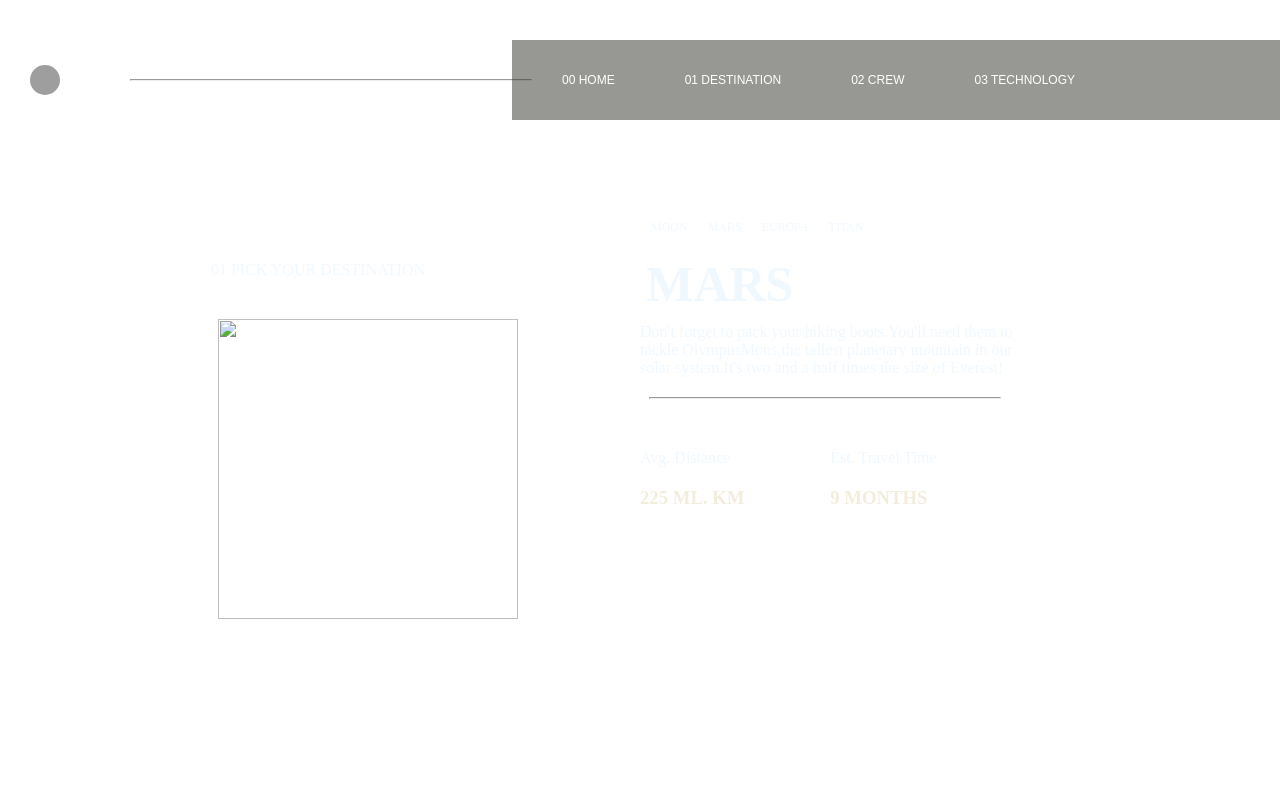
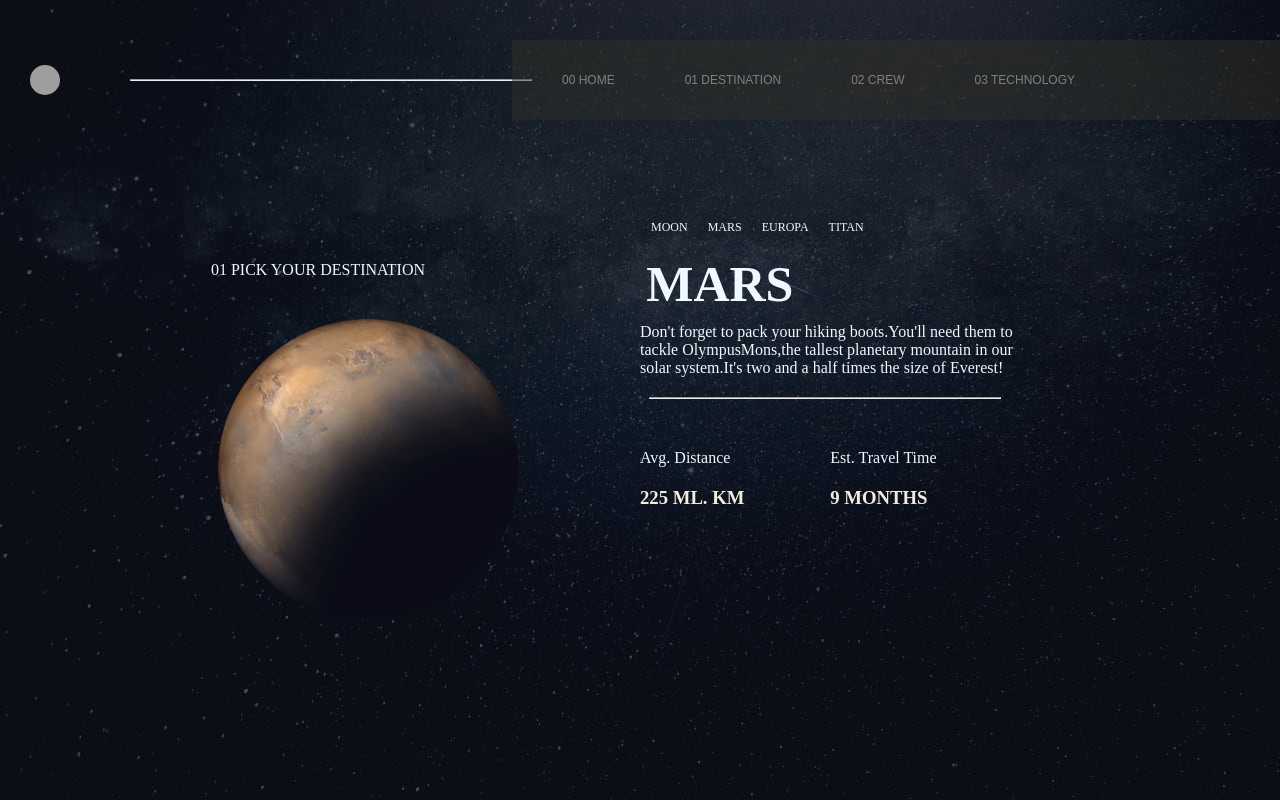
Before and after one commit to Nithakm8/Mock1, a plain HTML site: page index.html in a window 1280 px wide. Drawn offline with Linux system fonts and the light colour scheme; grey boxes are pictures that could not be loaded.

Commit message:
updated mock1

```diff
--- a/index.html
+++ b/index.html
@@ -23,7 +23,7 @@
 <main>
     <div class="left">
         <p>01 PICK YOUR DESTINATION</p>
-        <img src="./images/image-mars.webp" alt="">
+        <img src="image-mars.webp" alt="">
     </div>
     <div class="right">
         <div class="mainnav">
--- a/mock1page4.css
+++ b/mock1page4.css
@@ -3,7 +3,7 @@
     padding: 0;
 }
 body{
-    background-image: url('./images/background-destination-desktop.jpg');
+    background-image: url('background-destination-desktop.jpg');
     width: 100%;
     height: 100vh;
 }
@@ -44,7 +44,7 @@ header{
 .link{
     display: flex;
     margin-left: 50px;
-    color: white;
+    color:gray;
     font-size: 12px;
     font-family:sans-serif;
 }
```
